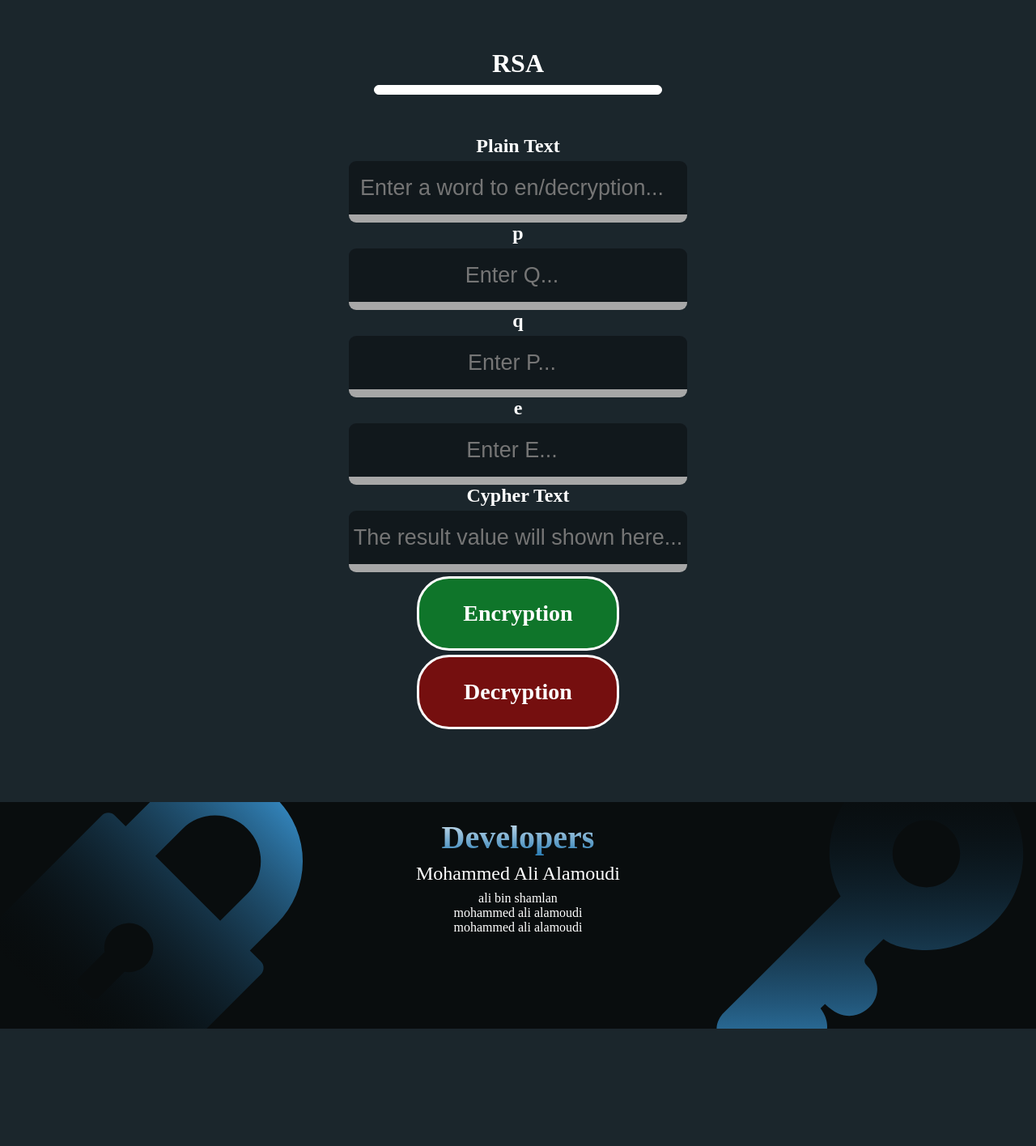
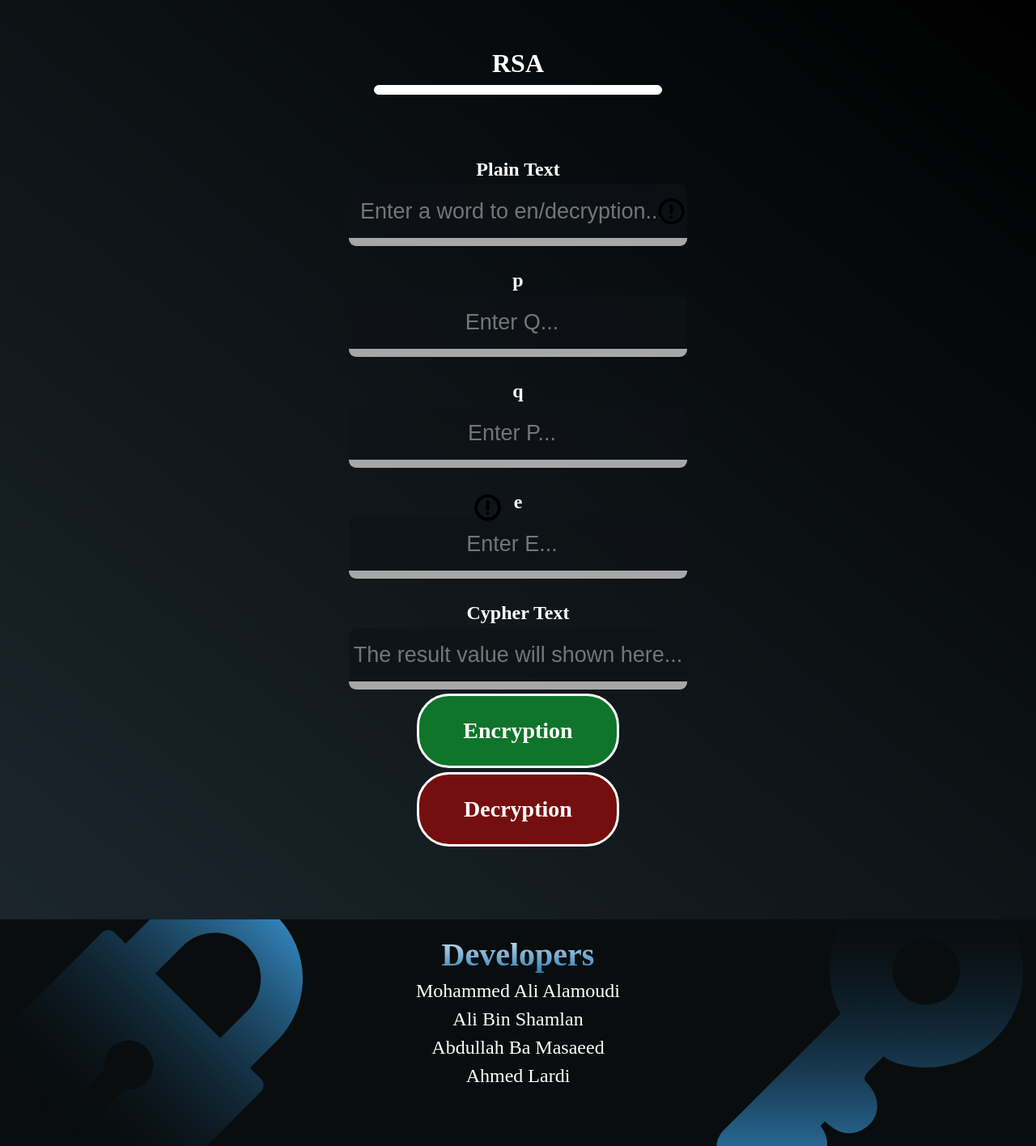
Before and after one commit to Mohammed-Invs7/Crypto-Project, a Django app: page /rsa in a window 1280 px wide. Shown: the part 60-1476 px from the top of the page at 81% size. Before the commit the page ends 1331 px from the top, so only its background shows below. Run offline with Django 4.2, Linux system fonts and the light colour scheme.

Commit message:
edit footer, and design

```diff
--- a/CryptographyProject/static/css/formStyle.css
+++ b/CryptographyProject/static/css/formStyle.css
@@ -10,6 +10,45 @@
 	"cont cont cont cont cont cont cont cont cont cont"
 	"footer footer footer footer footer footer footer footer footer footer";
 }
+
+.input-wrapper {
+    position: relative;
+}
+
+.input-icon {
+    position: absolute;
+    width: 36px;
+    height: 36px;
+    transform: translate(-104%, 56%);
+    cursor: pointer;
+}
+
+.input-icon:hover .input-help {
+    transform: translateY(61px);
+    opacity: 1;
+    z-index: 1
+}
+
+.input-help:hover {
+    cursor: none;
+}
+
+.input-help {
+    position: absolute;
+    width: 418px;
+    height: 26px;
+    right: 0;
+    background-color: #000000b8;
+    border: none;
+    border-radius: 9px;
+    font-size: 17px;
+    text-align: center;
+    transition: all 1s ease;
+    cursor: none;
+    opacity: 0;
+    z-index: -1;
+}
+
 
 
 .text-input {
@@ -33,7 +72,9 @@
 .text-input-label {
     font-weight: bold;
     font-size: 24px;
+    margin-top: 29px;
 }
+
 
 .flex {
     /* padding: 0 300px; */
--- a/CryptographyProject/static/css/mainStyle.css
+++ b/CryptographyProject/static/css/mainStyle.css
@@ -86,7 +86,7 @@
     grid-area: cont;
     padding: 40px 0px;
     width: 100%;
-    background-color: var(--mainColor);
+    background-image: linear-gradient(219deg, black, transparent);
     color: var(--thirdColor);
 }
 
@@ -157,10 +157,12 @@
 	background-color: var(--fiveColor);
 }
 
-.page-footer .footer-content {
+.footer-content {
     margin: 20px auto;
+    position: relative;
     text-align: center;
     color: var(--thirdColor);
+    z-index: 2;
 }
 
 .footer-title {
--- a/CryptographyProject/templates/base.html
+++ b/CryptographyProject/templates/base.html
@@ -2,6 +2,7 @@
 	<html lang="en">
 	<head>
 		<meta charset="UTF-8">
+		<meta name="viewport" content="width=device-width,initial-scale=1">
 		<title>{% block title %}Cryptography{% endblock title %}</title>
 
 		{% load static %}
@@ -16,15 +17,6 @@
 			</header>
 			{% block content %}{% endblock content %}
 			<footer class="page-footer">
-				<div class="footer-content">
-					<h1 class="footer-title">Developers</h1>
-					<ul>
-						 <li class="names">mohammed ali alamoudi</li>
-						 <li>ali bin shamlan</li>
-						 <li>mohammed ali alamoudi</li>
-						 <li>mohammed ali alamoudi</li>
-					</ul>
-				</div>
 				<svg class="key-icon footer-icons" viewBox="-1.2 -1.2 26.40 26.40">
 					<defs>
 						<linearGradient id="grad1" x1="0%" y1="0%" x2="0%" y2="100%">
@@ -52,6 +44,15 @@
 						<path fill="url(#grad2)" d="M54.39,22.46H51.62V15.62a15.62,15.62,0,0,0-31.24,0v6.84H17.61A1.61,1.61,0,0,0,16,24.07V54.38A1.61,1.61,0,0,0,17.61,56H54.39A1.61,1.61,0,0,0,56,54.38V24.07A1.61,1.61,0,0,0,54.39,22.46ZM38.52,40.9v6.46a1,1,0,0,1-1,1h-3a1,1,0,0,1-1-1V40.9a4.36,4.36,0,1,1,5,0Zm5.64-18.44H27.84V15.62a8.16,8.16,0,1,1,16.32,0v6.84Z"/>
 					</g>
 				</svg>
+				<div class="footer-content">
+					<h1 class="footer-title">Developers</h1>
+					<ul>
+						 <li class="names">mohammed ali alamoudi</li>
+						 <li class="names">ali bin shamlan</li>
+						 <li class="names">abdullah ba masaeed</li>
+						 <li class="names">ahmed lardi</li>
+					</ul>
+				</div>
 			</footer>
 		</div>
 	</body>
--- a/CryptographyProject/templates/base_methods.html
+++ b/CryptographyProject/templates/base_methods.html
@@ -19,19 +19,39 @@
         {% csrf_token %}
         <div class="flex">
             <label class="text-input-label" for="pl">Plain Text</label>
-            <input id="pl" class="text-input items" type="{% block plainInputType %}text{% endblock plainInputType %}" name="plain" value="{{ plain }}" title="Enter word to encryption"
+            <div class="input-wrapper">
+                <input id="pl" class="text-input items" type="{% block plainInputType %}text{% endblock plainInputType %}" name="plain" value="{{ plain }}" title="Enter word to encryption"
                    required="required" placeholder="Enter a word to en/decryption...">
+
+                <span class="input-icon">
+                    <svg viewBox="0 0 20 20">
+                        <path fill="#000000" fill-rule="evenodd" d="M10 3a7 7 0 100 14 7 7 0 000-14zm-9 7a9 9 0 1118 0 9 9 0 01-18 0zm10.01 4a1 1 0 01-1 1H10a1 1 0 110-2h.01a1 1 0 011 1zM11 6a1 1 0 10-2 0v5a1 1 0 102 0V6z"/>
+                    </svg>
+                    <span class="input-help">only allow alphabet characters  word: "hello"</span>
+                </span>
+
+            </div>
 
             {% block ChangeInputs %}
             <label class="text-input-label" for="key">Key</label>
-            <input lang="en" id="key" class="text-input items" type="{% block keyInputType %}number{% endblock keyInputType %}" name="key" value="{{ key }}" title="Enter a key for use"
-                   required="required" placeholder="Enter a Key...">
+            <div class="input-wrapper">
+                <input lang="en" id="key" class="text-input items" type="{% block keyInputType %}number{% endblock keyInputType %}" name="key" value="{{ key }}" title="Enter a key for use"
+                       required="required" placeholder="Enter a Key...">
+                 <span class="input-icon">
+                        <svg viewBox="0 0 20 20">
+                            <path fill="#000000" fill-rule="evenodd" d="M10 3a7 7 0 100 14 7 7 0 000-14zm-9 7a9 9 0 1118 0 9 9 0 01-18 0zm10.01 4a1 1 0 01-1 1H10a1 1 0 110-2h.01a1 1 0 011 1zM11 6a1 1 0 10-2 0v5a1 1 0 102 0V6z"/>
+                        </svg>
+                        <span class="input-help">only allow alphabet characters  word: "hello"</span>
+                    </span>
+            </div>
+
             {% endblock ChangeInputs %}
             {% block moreInputs %}
             {% endblock moreInputs %}
             <label class="text-input-label" for="cy">Cypher Text</label>
             <input id="cy" class="text-input items" type="text" disabled="" value="{% block result %}{% endblock result %}"
                    placeholder="The result value will shown here...">
+
             <button type="submit" class="box2 items btn-enc" name="type" value="encryption">encryption</button>
             <button type="submit" class="box2 items btn-dec" name="type" value="decryption" >decryption</button>
             {% block moreContent %}{% endblock moreContent %}
--- a/CryptographyProject/templates/rsa.html
+++ b/CryptographyProject/templates/rsa.html
@@ -12,12 +12,30 @@
 {% block ChangeInputs %}
 <label class="text-input-label" for="p">p</label>
 <input lang="en" id="p" class="text-input items" type="number" name="p" value="{{ p }}" title="Enter p for use" required="required" placeholder="Enter Q...">
+ <span class="input-icon">
+                    <svg viewBox="0 0 20 20">
+                        <path fill="#000000" fill-rule="evenodd" d="M10 3a7 7 0 100 14 7 7 0 000-14zm-9 7a9 9 0 1118 0 9 9 0 01-18 0zm10.01 4a1 1 0 01-1 1H10a1 1 0 110-2h.01a1 1 0 011 1zM11 6a1 1 0 10-2 0v5a1 1 0 102 0V6z"/>
+                    </svg>
+                    <span class="input-help">only allow alphabet characters  word: "hello"</span>
+ </span>
 
 <label class="text-input-label" for="q">q</label>
 <input lang="en" id="q" class="text-input items" type="number" name="q" value="{{ q }}" title="Enter q for use" required="required" placeholder="Enter P...">
+ <span class="input-icon">
+                    <svg viewBox="0 0 20 20">
+                        <path fill="#000000" fill-rule="evenodd" d="M10 3a7 7 0 100 14 7 7 0 000-14zm-9 7a9 9 0 1118 0 9 9 0 01-18 0zm10.01 4a1 1 0 01-1 1H10a1 1 0 110-2h.01a1 1 0 011 1zM11 6a1 1 0 10-2 0v5a1 1 0 102 0V6z"/>
+                    </svg>
+                    <span class="input-help">only allow alphabet characters  word: "hello"</span>
+                </span>
 
 <label class="text-input-label" for="e">e</label>
 <input lang="en" id="e" class="text-input items" type="number" name="e" value="{{ e }}" title="Enter e for use" required="required" placeholder="Enter E...">
+ <span class="input-icon">
+                    <svg viewBox="0 0 20 20">
+                        <path fill="#000000" fill-rule="evenodd" d="M10 3a7 7 0 100 14 7 7 0 000-14zm-9 7a9 9 0 1118 0 9 9 0 01-18 0zm10.01 4a1 1 0 01-1 1H10a1 1 0 110-2h.01a1 1 0 011 1zM11 6a1 1 0 10-2 0v5a1 1 0 102 0V6z"/>
+                    </svg>
+                    <span class="input-help">only allow alphabet characters  word: "hello"</span>
+                </span>
 
 {% endblock ChangeInputs %}
 
```
